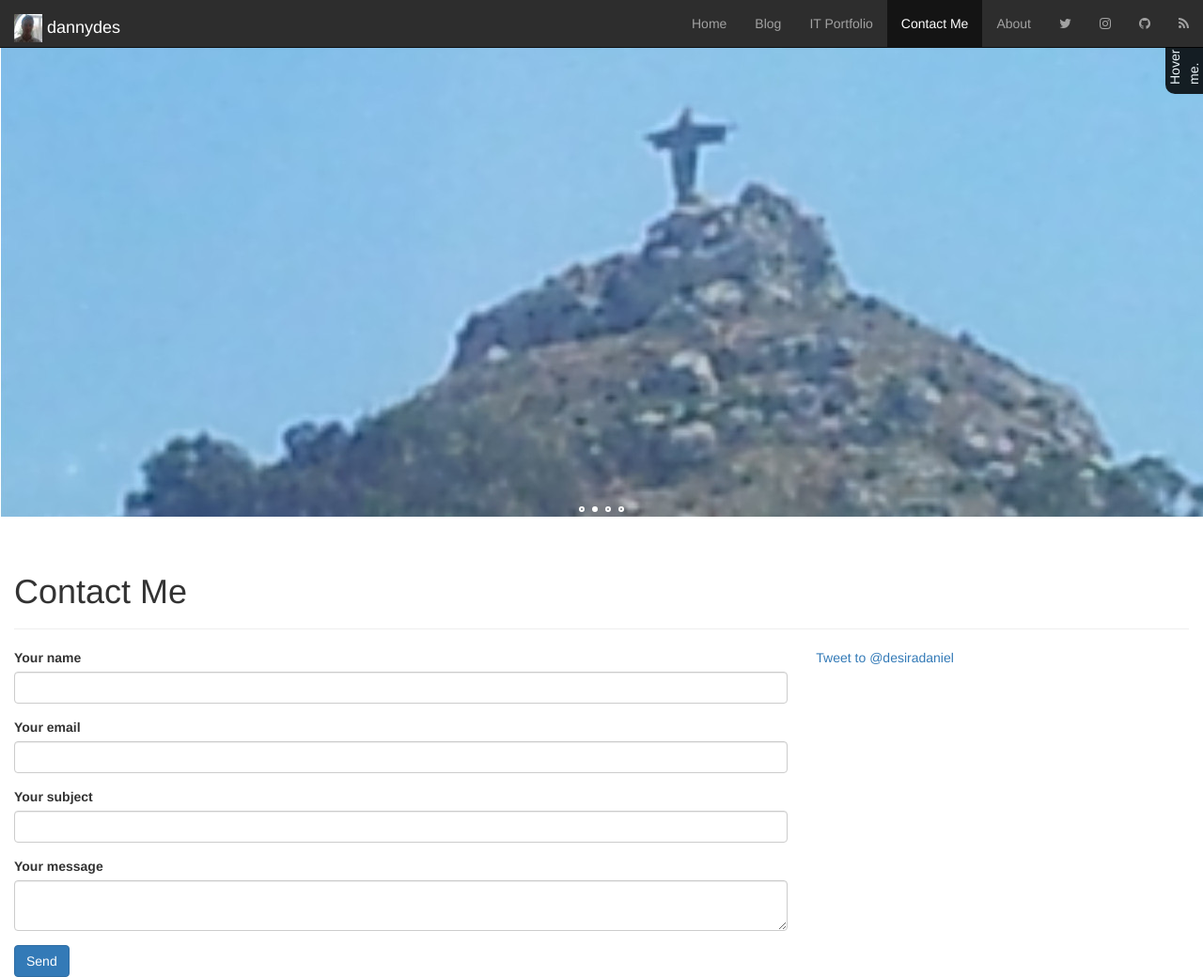
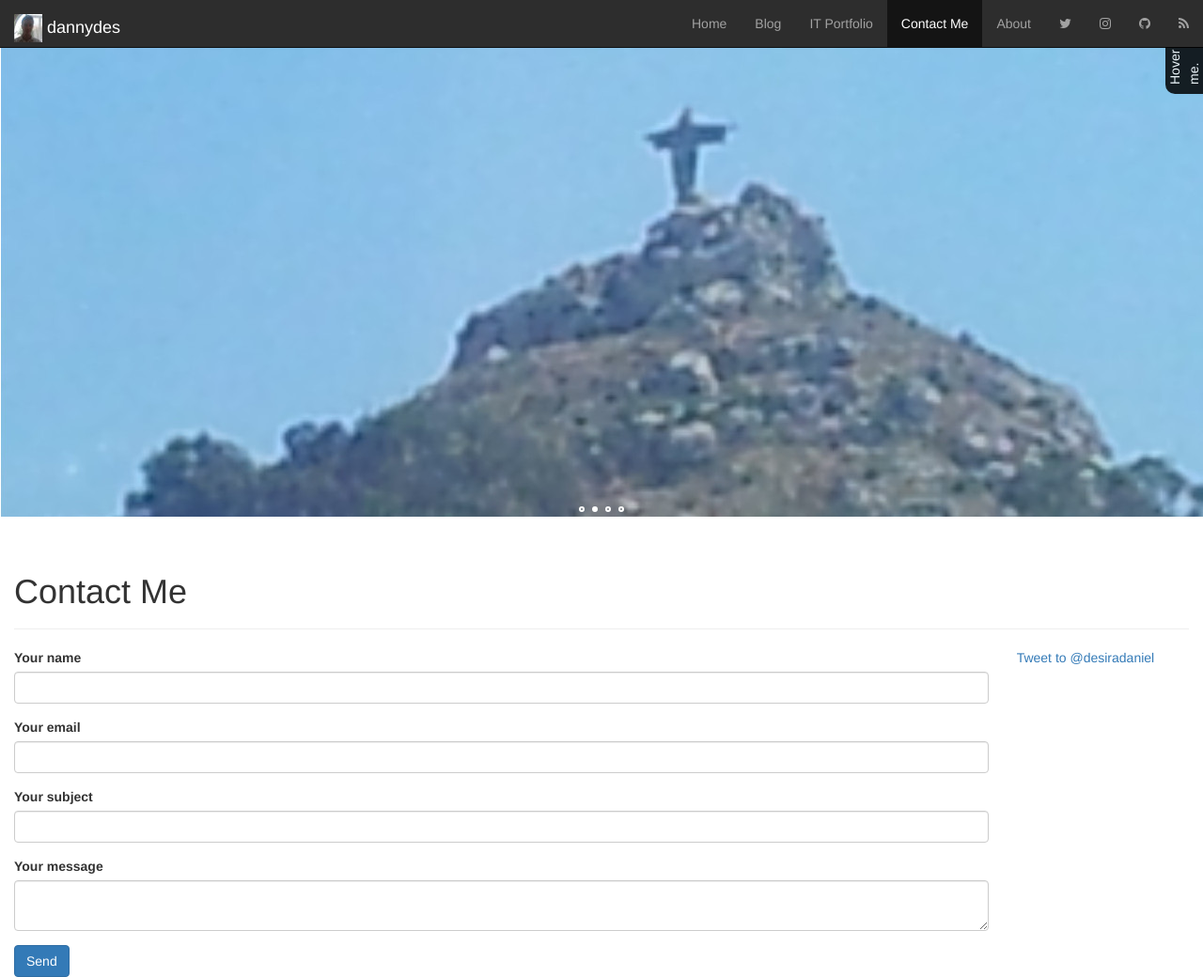
Before and after one commit to dannydes/dannydes.github.io, a Jekyll site: the page built from contact/index.html, in a window 1280 px wide and 1040 px high. Shown: the whole window at 94% size. Built offline with Jekyll 4.4.1, drawn with Linux system fonts in a browser that asks for light colours; nearby versions of some CDN libraries; comment, search, counter and statistics services are not loaded.

Commit message:
column resizing

```diff
--- a/contact/index.html
+++ b/contact/index.html
@@ -6,7 +6,7 @@
 ---
 
 <div class="row">
-	<div class="col-md-8 col-xs-12">
+	<div class="col-md-10 col-xs-12">
 		<form id="contact-form" action="http://danieldesira.site88.net/index.php" method="post">
 			<div class="form-group">
 				<label for="name">Your name</label>
@@ -28,7 +28,7 @@
 			<input type="submit" class="btn btn-primary" name="submit" value="Send">
 		</form>
 	</div>
-	<div class="col-md-4 col-xs-12">
+	<div class="col-md-2 col-xs-12">
 		<a href="https://twitter.com/intent/tweet?screen_name=desiradaniel" class="twitter-mention-button" data-show-count="false">Tweet to @desiradaniel</a>
 		<script async src="//platform.twitter.com/widgets.js" charset="utf-8"></script>
 	</div>
```
